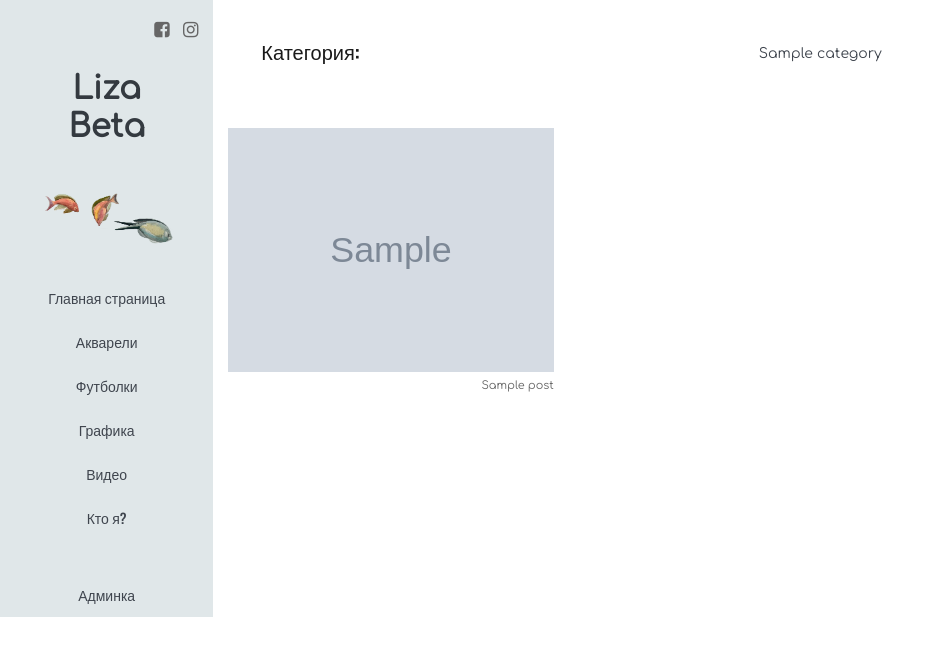
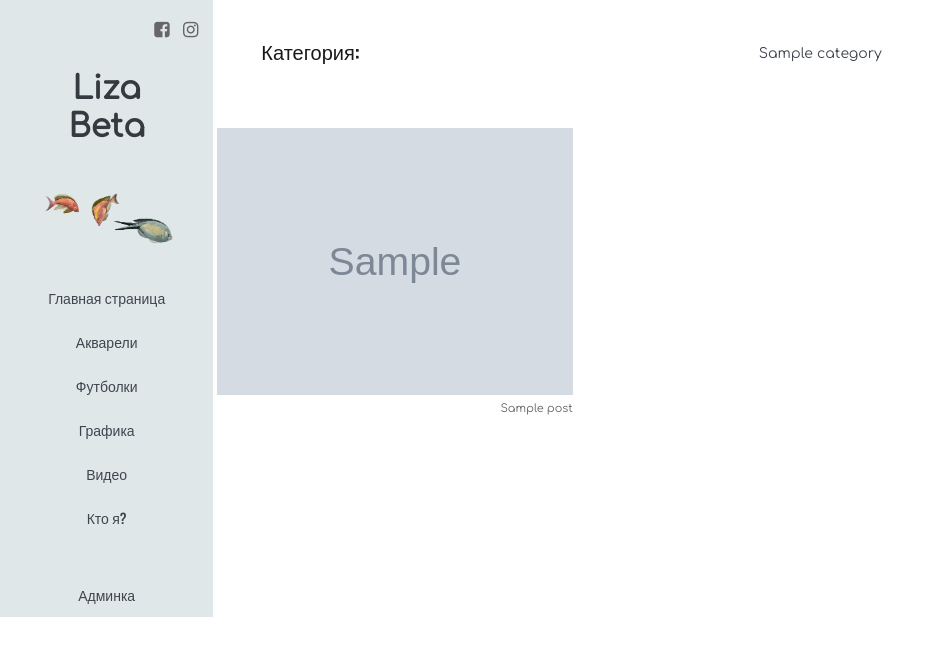
Before and after one commit to Miity/liza-beta, a Django app: page / in a window 1280 px wide. Shown: the top 656 px of the page, without its empty margins (0-945 px from the left). Run offline with Django 3.2, Linux system fonts and the light colour scheme; tables that the repository leaves empty hold one stand-in row (values such as "Sample post"); grey boxes marked "Sample" are stand-in pictures; some libraries are stand-ins or nearby versions.

Commit message:
change blog-por-im.html

```diff
--- a/templates/blog/blog-portfolio-images.html
+++ b/templates/blog/blog-portfolio-images.html
@@ -3,7 +3,7 @@
 
         {% if post.image %}
 
-            <div class="col-lg-4 col-md-4 col-sm-4 col-xs-6 my-1 align-self-center">
+            <div class="col-lg-4 col-md-4 col-sm-4 col-xs-6 m-1 p-0 align-self-center">
                 <a href="{% url 'post_detail' post.slug %}">
                     <div class=" textWithBlurredBg">
                         <img src="{{ post.image_small.url }}" class="img-fluid">
```
